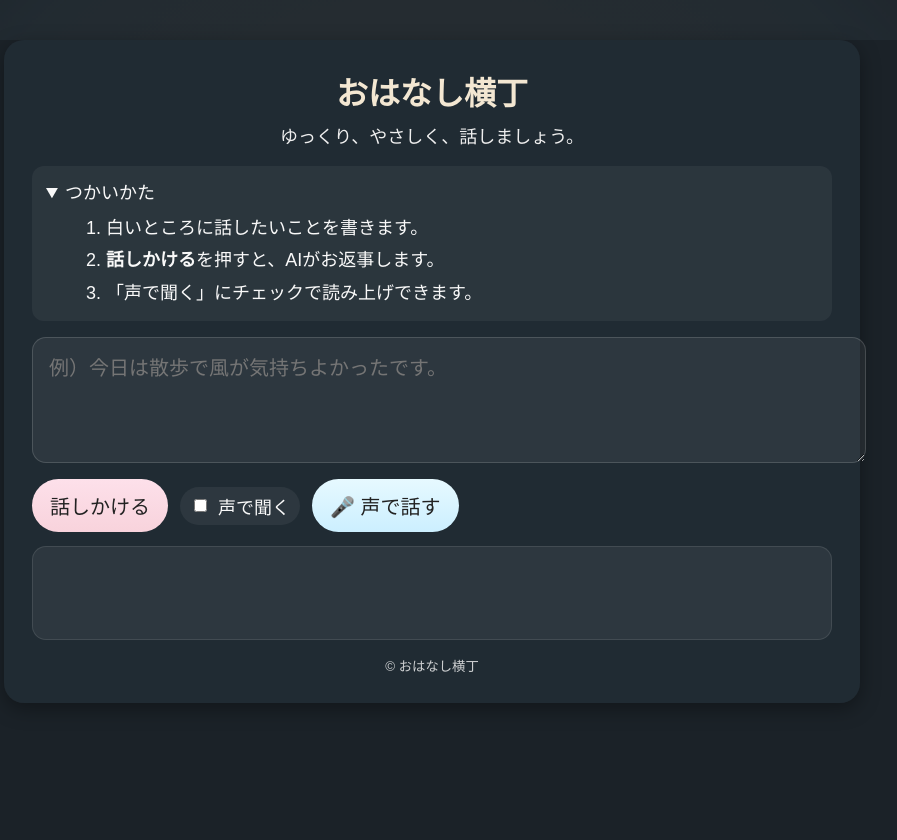
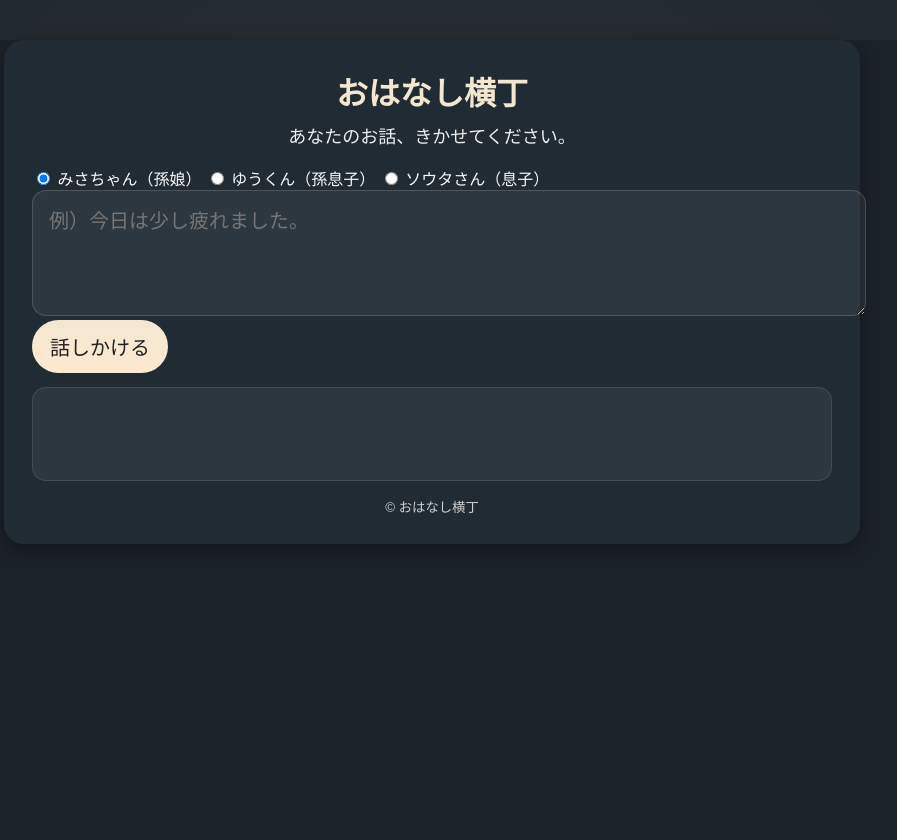
Before and after one commit to murahimurahi/ai-yokocho, a Flask app: page / in a window 1280 px wide. Shown: the whole page, without its empty margins (208-1105 px from the left). Run offline with Flask 3, Linux system fonts and the light colour scheme.

Commit message:
Update index.html

```diff
--- a/templates/index.html
+++ b/templates/index.html
@@ -12,106 +12,76 @@
   <main class="card">
     <header class="hero">
       <h1>おはなし横丁</h1>
-      <p class="lead">ゆっくり、やさしく、話しましょう。</p>
+      <p class="lead">あなたのお話、きかせてください。</p>
     </header>
 
-    <section class="use">
-      <details open>
-        <summary>つかいかた</summary>
-        <ol>
-          <li>白いところに話したいことを書きます。</li>
-          <li><strong>話しかける</strong>を押すと、AIがお返事します。</li>
-          <li>「声で聞く」にチェックで読み上げできます。</li>
-        </ol>
-      </details>
+    <section class="voice-select">
+      <label><input type="radio" name="voice" value="misa" checked> みさちゃん（孫娘）</label>
+      <label><input type="radio" name="voice" value="yuu"> ゆうくん（孫息子）</label>
+      <label><input type="radio" name="voice" value="souta"> ソウタさん（息子）</label>
     </section>
 
-    <section class="io">
-      <textarea id="userInput" rows="4" placeholder="例）今日は散歩で風が気持ちよかったです。"></textarea>
-
-      <div class="row">
-        <button id="talkBtn" class="btn primary">話しかける</button>
-
-        <label class="chk">
-          <input type="checkbox" id="speakToggle" />
-          声で聞く
-        </label>
-
-        <button id="micBtn" class="btn mic" title="音声入力（Chrome推奨）">🎤 声で話す</button>
-      </div>
-
-      <div id="result" class="result" aria-live="polite"></div>
+    <section class="talk">
+      <textarea id="userInput" rows="4" placeholder="例）今日は少し疲れました。"></textarea>
+      <button id="talkBtn" class="btn">話しかける</button>
     </section>
 
-    <footer class="foot">
-      <small>© おはなし横丁</small>
-    </footer>
+    <div id="result" class="result" aria-live="polite"></div>
+
+    <footer class="foot"><small>© おはなし横丁</small></footer>
   </main>
 
   <script>
-    // 波紋エフェクト
-    document.addEventListener("click",(e)=>{
-      const b = e.target.closest(".btn");
-      if(!b) return;
-      const r = b.getBoundingClientRect();
-      b.style.setProperty("--x", `${e.clientX - r.left}px`);
-      b.style.setProperty("--y", `${e.clientY - r.top}px`);
-    });
-
     const inputEl = document.getElementById("userInput");
     const resultEl = document.getElementById("result");
     const btn = document.getElementById("talkBtn");
-    const speakToggle = document.getElementById("speakToggle");
-    const micBtn = document.getElementById("micBtn");
 
     btn.addEventListener("click", async () => {
       const text = (inputEl.value || "").trim();
-      if (!text) { flash("一言でも大丈夫ですよ。"); return; }
-      lock(true);
-      resultEl.textContent = "考えています…";
+      const voiceType = document.querySelector('input[name="voice"]:checked').value;
+      if (!text) {
+        resultEl.textContent = "一言でもいいですよ。";
+        return;
+      }
+      btn.disabled = true;
+      resultEl.textContent = "考えています...";
       try {
         const res = await fetch("/talk", {
           method: "POST",
           headers: {"Content-Type": "application/json"},
-          body: JSON.stringify({ user_input: text })
+          body: JSON.stringify({ user_input: text, voice_type: voiceType }),
         });
         const data = await res.json();
         if (data.error) throw new Error(data.error);
         resultEl.textContent = data.reply;
-        if (speakToggle.checked) speakText(data.reply);
+        speakText(data.reply, voiceType);
         inputEl.value = "";
       } catch (e) {
         resultEl.textContent = "エラー：" + e.message;
       } finally {
-        lock(false);
+        btn.disabled = false;
       }
     });
 
-    function lock(v){ btn.disabled=v; micBtn.disabled=v; }
-    function flash(msg){ resultEl.textContent=msg; setTimeout(()=>{resultEl.textContent=""},2000); }
-
-    // 音声入力
-    let recog;
-    if ("webkitSpeechRecognition" in window) {
-      recog = new webkitSpeechRecognition();
-      recog.lang = "ja-JP";
-      recog.onresult = (e) => {
-        inputEl.value = e.results[0][0].transcript;
-        flash("入力しました。");
-      };
-      recog.onerror = () => flash("うまく聞き取れませんでした。");
-    } else {
-      micBtn.style.display="none";
-    }
-    micBtn.addEventListener("click",()=>{ if(recog) recog.start(); });
-
-    // 読み上げ
-    function speakText(t){
-      const u=new SpeechSynthesisUtterance(t);
+    function speakText(text, voiceType){
+      try{ speechSynthesis.cancel(); }catch{}
+      const u = new SpeechSynthesisUtterance(text);
+      const vs = speechSynthesis.getVoices();
+      if(voiceType==="misa"){
+        u.voice = vs.find(v=>v.name.includes("Kyoko")) || vs[0];
+        u.pitch = 1.15; u.rate = 0.95;
+      } else if(voiceType==="yuu"){
+        u.voice = vs.find(v=>v.name.includes("Otoya")) || vs[0];
+        u.pitch = 1.25; u.rate = 1.05;
+      } else if(voiceType==="souta"){
+        u.voice = vs.find(v=>v.name.includes("Ichiro")||v.name.includes("Taro")) || vs[0];
+        u.pitch = 0.85; u.rate = 0.9;
+      }
       u.lang="ja-JP";
-      u.rate=0.95;u.pitch=1.0;
       speechSynthesis.speak(u);
     }
+
+    window.speechSynthesis.onvoiceschanged = () => {};
   </script>
 </body>
 </html>
```
